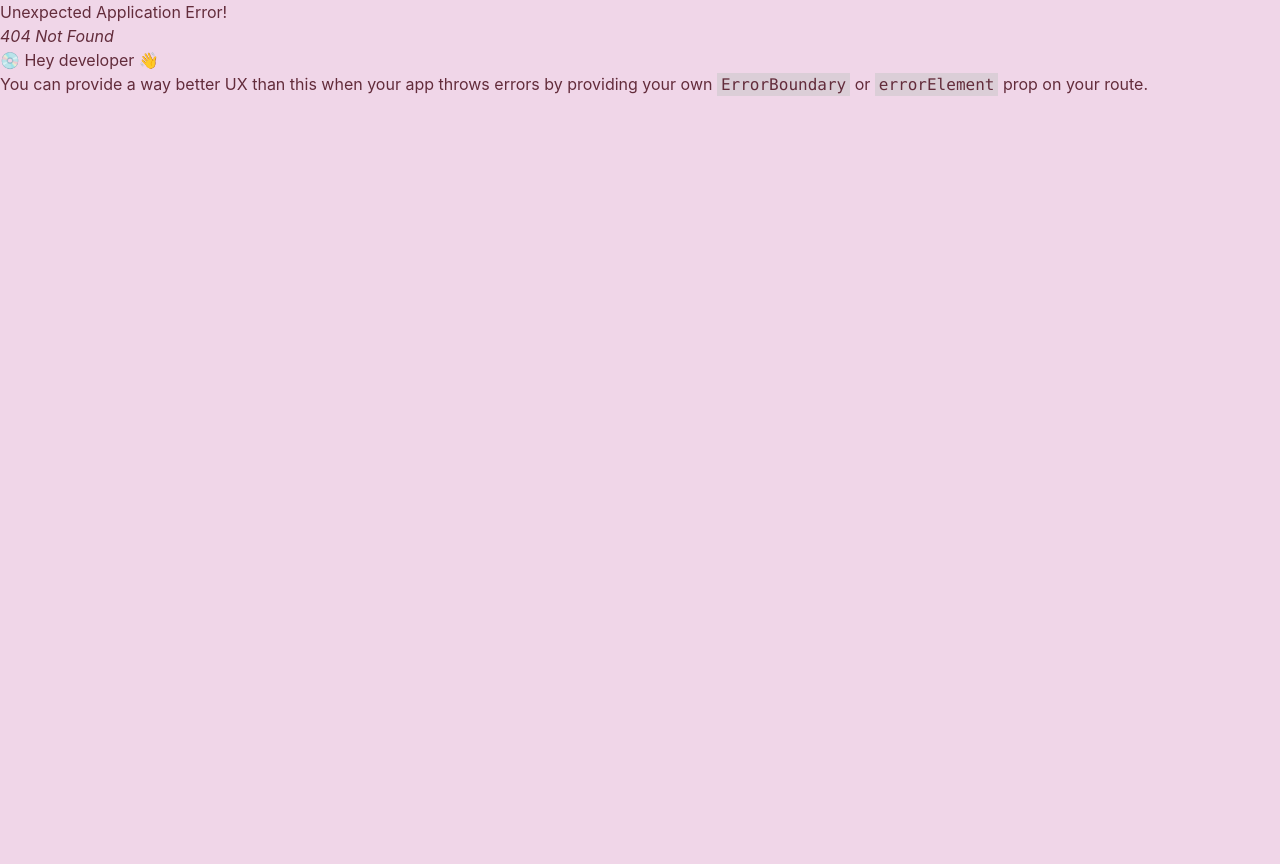
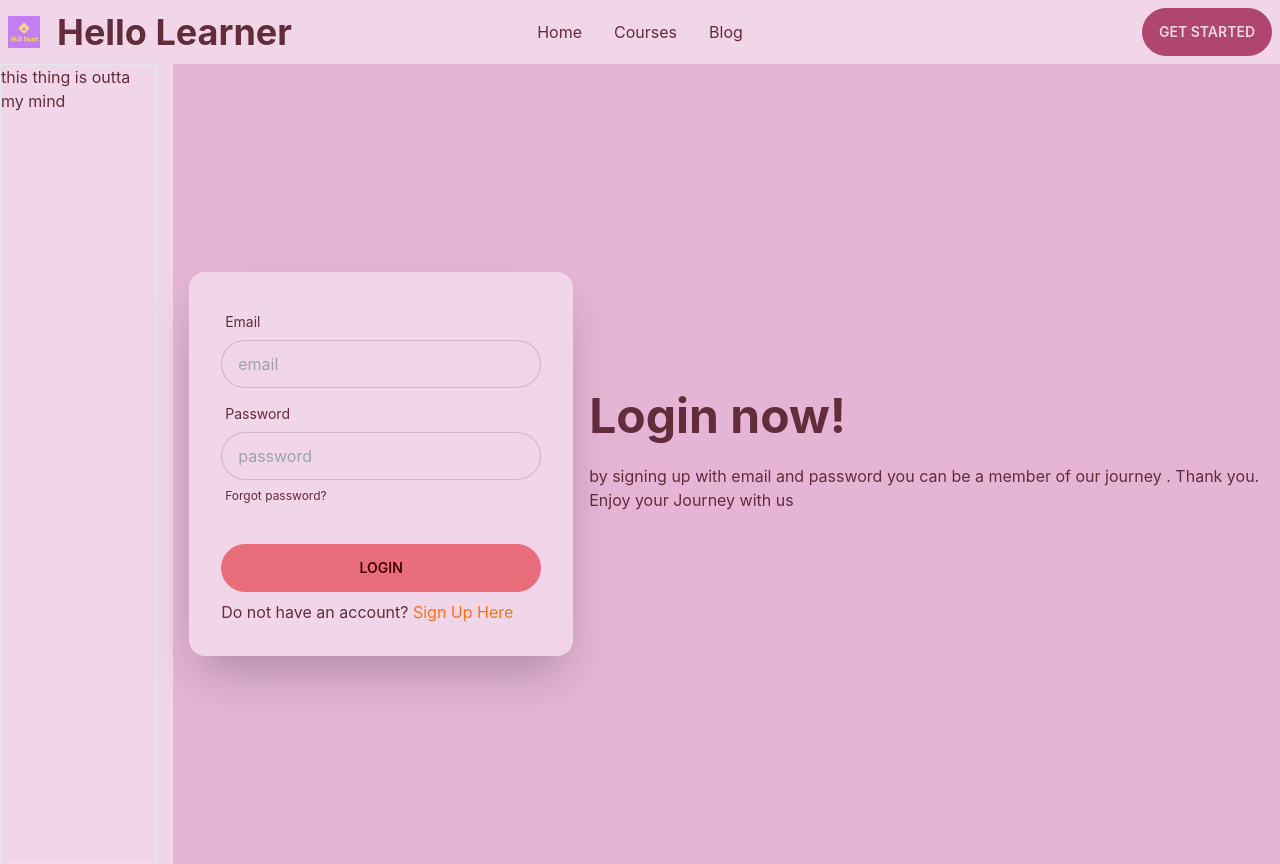
Before and after one commit to Saifulnovel/Hello-learner-client, a React (Create React App) app: page /register in a window 1280 px wide. Before the commit this address had no page. Before the commit the page ends 800 px from the top, so only its background shows below. Built offline with nearby package versions, Linux system fonts and the light colour scheme.

Commit message:
login-add

```diff
--- a/public/index.html
+++ b/public/index.html
@@ -24,7 +24,7 @@
       work correctly both with client-side routing and a non-root public URL.
       Learn how to configure a non-root public URL by running `npm run build`.
     -->
-    <title>Skill Hunt</title>
+    <title>Hello Learner</title>
   </head>
   <body>
     <noscript>You need to enable JavaScript to run this app.</noscript>
--- /dev/null
+++ b/src/Auth/Login/Login.js
@@ -0,0 +1,58 @@
+import React from 'react';
+import { Link } from 'react-router-dom';
+
+const Login = () => {
+    return (
+      <div className="hero min-h-screen bg-base-200">
+        <div className="hero-content flex-col lg:flex-row-reverse">
+          <div className="text-center lg:text-left">
+            <h1 className="text-5xl font-bold">Login now!</h1>
+            <p className="py-6">
+              By Login You can access our courses. Thank you. Enjoy your Journey
+              with us
+            </p>
+          </div>
+          <div className="card flex-shrink-0 w-full max-w-sm shadow-2xl bg-base-100">
+            <div className="card-body">
+              <div className="form-control">
+                <label className="label">
+                  <span className="label-text">Email</span>
+                </label>
+                <input
+                  type="text"
+                  placeholder="email"
+                  className="input input-bordered"
+                />
+              </div>
+              <div className="form-control">
+                <label className="label">
+                  <span className="label-text">Password</span>
+                </label>
+                <input
+                  type="text"
+                  placeholder="password"
+                  className="input input-bordered"
+                />
+                <label className="label">
+                  <a href="#" className="label-text-alt link link-hover">
+                    Forgot password?
+                  </a>
+                </label>
+              </div>
+              <div className="form-control mt-6">
+                <button className="btn btn-primary">Login</button>
+              </div>
+              <p>
+                Do not have an account?{" "}
+                <Link className="text-orange-500" to="/register">
+                  Sign Up Here
+                </Link>
+              </p>
+            </div>
+          </div>
+        </div>
+      </div>
+    );
+};
+
+export default Login;
--- /dev/null
+++ b/src/Auth/SignUp/SignUp.js
@@ -0,0 +1,107 @@
+import React from 'react';
+import { useState } from 'react';
+import { Link } from 'react-router-dom';
+
+const SignUp = () => {
+
+ const [error, setError] = useState({ email: "", password: "" });
+    const [userInfo, SetUserInfo] = useState({ email: "", password: "" });
+    const handleFormSubmit = (event) => {
+        event.preventDefault();
+        console.log(userInfo)
+        logIn(auth, userInfo.email, userInfo.password)
+    }
+
+  const handleEmail = (event) => {
+      const email = event.target.value;
+      console.log(email)
+
+    if (!/\S+@\S+\.\S+/.test(email)) {
+      setError({
+        ...error, email:  "please enter a valid mail"
+      })
+      SetUserInfo({
+        ...userInfo, email:""
+      })
+    }
+    else {
+      setError({ ...error, email: "" })
+      SetUserInfo({...userInfo, email: event.target.value})
+    }
+  }
+
+    const handlePassword = (event) => {
+        const password = event.target.value;
+
+        if (password.length < 6) {
+            setError({ ...error, password: "password must be at 6 character" });
+            SetUserInfo({ ...userInfo, password: "" });
+        }
+        else {
+            setError({ ...error, password: "" });
+            SetUserInfo({ ...userInfo, password: event.target.value });
+        }
+    };
+
+    return (
+      <div className="hero min-h-screen bg-base-200">
+        <div className="hero-content flex-col lg:flex-row-reverse">
+          <div className="text-center lg:text-left">
+            <h1 className="text-5xl font-bold">Login now!</h1>
+            <p className="py-6">
+              by signing up with email and password you can be a member of our
+              journey . Thank you. Enjoy your Journey with us
+            </p>
+          </div>
+          <div className="card flex-shrink-0 w-full max-w-sm shadow-2xl bg-base-100">
+            <div className="card-body">
+              <div className="form-control">
+                <label className="label">
+                  <span className="label-text">Email</span>
+                </label>
+                <input
+                  type="text"
+                  placeholder="email"
+                  name="email"
+                  onChange={handleEmail}
+                  className="input input-bordered"
+                />
+                {error.email && <p className="text-red-500">{error.email}</p>}
+              </div>
+              <div className="form-control">
+                <label className="label">
+                  <span className="label-text">Password</span>
+                </label>
+                <input
+                  type="text"
+                  placeholder="password"
+                  name="email"
+                  onChange={handlePassword}
+                  className="input input-bordered"
+                />
+                {error.password && (
+                  <p className="text-red-500"> {error.password}</p>
+                )}
+                <label className="label">
+                  <a href="#" className="label-text-alt link link-hover">
+                    Forgot password?
+                  </a>
+                </label>
+              </div>
+              <div className="form-control mt-6">
+                <button className="btn btn-primary">Login</button>
+              </div>
+              <p>
+                Do not have an account?{" "}
+                <Link className="text-orange-500" to="/register">
+                  Sign Up Here
+                </Link>
+              </p>
+            </div>
+          </div>
+        </div>
+      </div>
+    );
+};
+
+export default SignUp;
--- a/src/layout/Main/Main.js
+++ b/src/layout/Main/Main.js
@@ -8,9 +8,9 @@ const Main = () => {
       <div>
         <Navbar />
             <div className='grid grid-rows grid-flow-col gap-4'>
-                <div className='border col-span-3'> <SideNav></SideNav> </div>
+                <div className='border col-span-2'> <SideNav></SideNav> </div>
 
-          <div className='col-span-9'><Outlet/> </div>
+          <div className='col-span-10'><Outlet/> </div>
         </div>
       </div>
     );
--- a/src/layout/Navbar/Navbar.js
+++ b/src/layout/Navbar/Navbar.js
@@ -1,5 +1,6 @@
 import React from "react";
 import { Link } from "react-router-dom";
+import logo from "../../default.png"
 
 const Navbar = () => {
   return (
@@ -27,11 +28,14 @@ const Navbar = () => {
             className="menu menu-compact dropdown-content mt-3 p-2 shadow bg-base-100 rounded-box w-52"
           >
             <li>
-              <a>Item 1</a>
+              <Link to="/home"> Home</Link>
             </li>
-            <li tabIndex={0}>
+            <li>
+              <Link to="/courses">Courses</Link>
+            </li>
+            {/* <li tabIndex={0}>
               <a className="justify-between">
-                Parent
+                Courses
                 <svg
                   className="fill-current"
                   xmlns="http://www.w3.org/2000/svg"
@@ -50,26 +54,29 @@ const Navbar = () => {
                   <a>Submenu 2</a>
                 </li>
               </ul>
-            </li>
+            </li> */}
             <li>
-              <a>Item 3</a>
+              <Link to="/blog">Blog</Link>
             </li>
           </ul>
         </div>
-
+        <img className="w-8" src={logo} alt="" />
         <Link
           to="/home"
           className="btn btn-ghost normal-case text-4xl font-bold"
         >
-          Skill Hunt
+        Hello Learner
         </Link>
       </div>
       <div className="navbar-center hidden lg:flex">
         <ul className="menu menu-horizontal p-0">
           <li>
-            <Link to="/courses"> Courses</Link>
+            <Link to="/home"> Home</Link>
           </li>
-          <li tabIndex={0}>
+          <li>
+            <Link to="/courses">Courses</Link>
+          </li>
+          {/* <li tabIndex={0}>
             <a>
               Parent
               <svg
@@ -90,14 +97,14 @@ const Navbar = () => {
                 <a>Submenu 2</a>
               </li>
             </ul>
-          </li>
+          </li> */}
           <li>
-            <a>Item 3</a>
+            <Link to="/blog">Blog</Link>
           </li>
         </ul>
       </div>
       <div className="navbar-end">
-        <a className="btn">Get started</a>
+        <Link to="/login" className="btn">Get started</Link>
       </div>
     </div>
   );
```
Also changed, not shown: src/Routes/Routes.js (+11 -1 lines), src/Context/auth-context.js (added), src/default.png (added), src/isolated-layout.svg (added).
